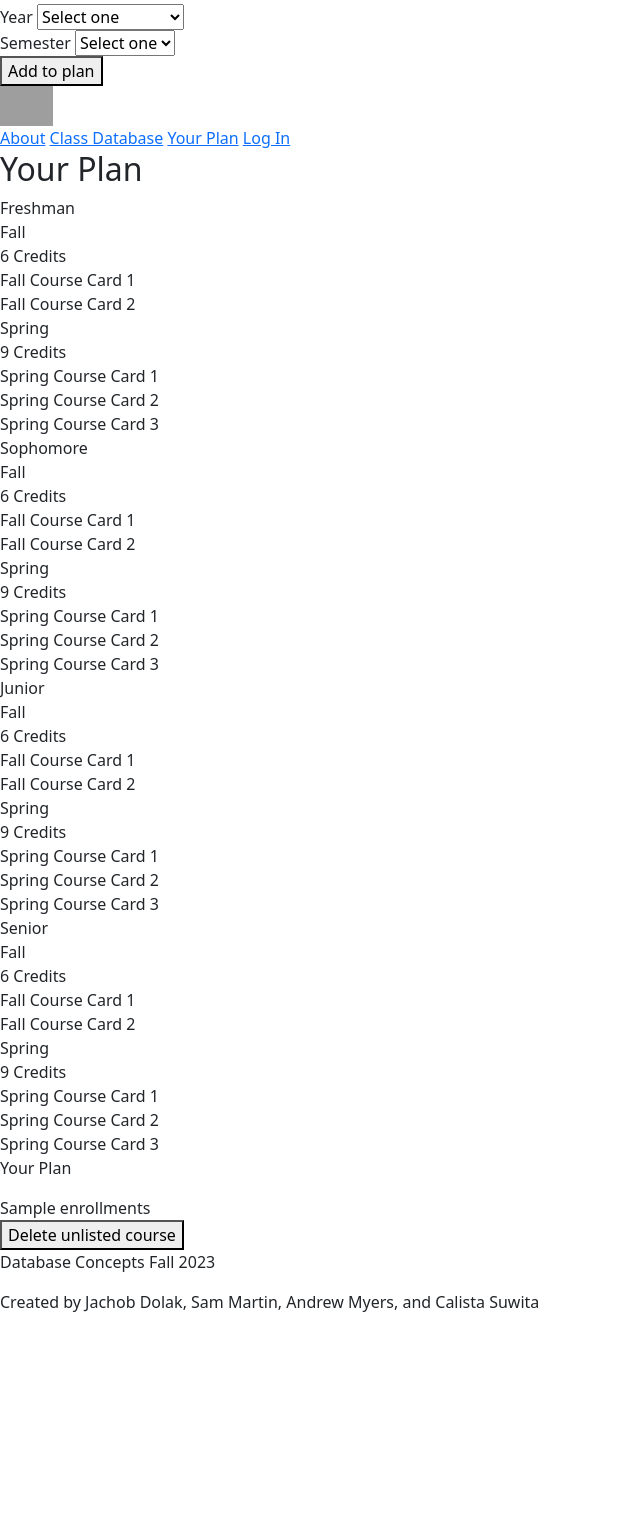
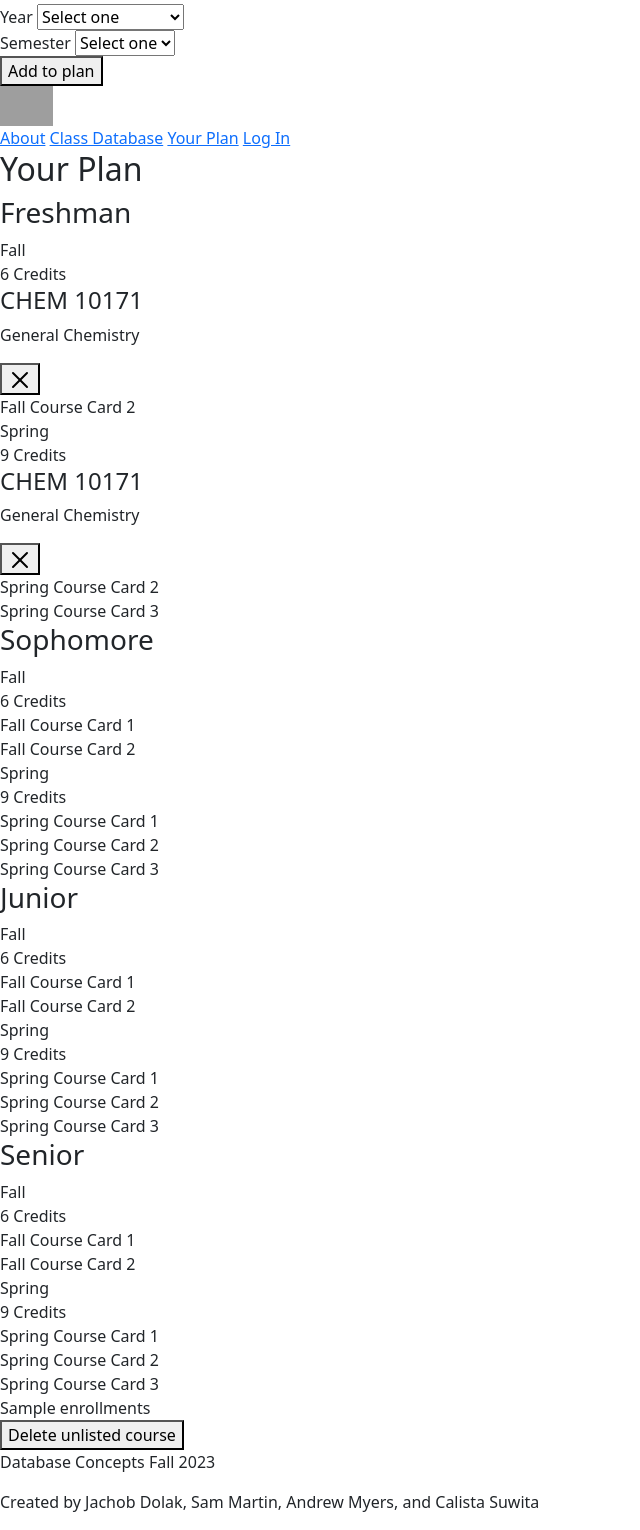
Before and after one commit to jdolak/plnd4u, a Flask app: template templates/plan.html in a window 1280 px wide. Shown: the part 142-1672 px from the top of the page, without its empty margins (0-640 px from the left). Before the commit the page ends 1454 px from the top, so only its background shows below. Run offline with Flask 3, Linux system fonts and the light colour scheme; the template is opened without the code that fills it: most values are stand-ins (such as "Sample title", 1, 10 or a date in 2020); grey boxes are pictures that could not be loaded.

Commit message:
plan is now cooler

```diff
--- a/templates/plan.html
+++ b/templates/plan.html
@@ -14,13 +14,57 @@
                     <div class="two-year-plan">
                         <div class="plan-card">
                             <div class="plan-card-heading">
-                                Freshman
+                                <h3 class="plan-card-year-text">Freshman</h3>
                             </div>
                             <div class="plan-card-all-semesters">
                                 <div class="plan-card-semester">
                                     <div class="plan-card-description">
-                                        <div>Fall</div>
-                                        <div>6 Credits</div>
+                                        <div class="plan-card-semester-text">Fall</div>
+                                        <div class="normal-text">6 Credits</div>
+                                    </div>
+                                    <div class="plan-card-courses">
+                                        <div class="plan-card-single-course">
+                                            <div class="plan-card-single-course-content">
+                                                <div class="plan-card-single-course-text">
+                                                    <h4 class="plan-card-single-course-code">CHEM 10171</h4>
+                                                    <p class="plan-card-single-course-name">General Chemistry</p>
+                                                </div>
+                                                <button class="remove-button"><img src="../static/images/remove.svg"></button>
+                                            </div>
+                                        </div>
+                                        <div>Fall Course Card 2</div>
+                                    </div>
+                                </div>
+                                <div class="plan-card-semester">
+                                    <div class="plan-card-description">
+                                        <div class="plan-card-semester-text">Spring</div>
+                                        <div class="normal-text">9 Credits</div>
+                                    </div>
+                                    <div class="plan-card-courses">
+                                        <div class="plan-card-single-course">
+                                            <div class="plan-card-single-course-content">
+                                                <div class="plan-card-single-course-text">
+                                                    <h4 class="plan-card-single-course-code">CHEM 10171</h4>
+                                                    <p class="plan-card-single-course-name">General Chemistry</p>
+                                                </div>
+                                                <button class="remove-button"><img src="../static/images/remove.svg"></button>
+                                            </div>
+                                        </div>
+                                        <div>Spring Course Card 2</div>
+                                        <div>Spring Course Card 3</div>
+                                    </div>
+                                </div>
+                            </div>
+                        </div>
+                        <div class="plan-card">
+                            <div class="plan-card-heading">
+                                <h3 class="plan-card-year-text">Sophomore</h3>
+                            </div>
+                            <div class="plan-card-all-semesters">
+                                <div class="plan-card-semester">
+                                    <div class="plan-card-description">
+                                        <div class="plan-card-semester-text">Fall</div>
+                                        <div class="normal-text">6 Credits</div>
                                     </div>
                                     <div class="plan-card-courses">
                                         <div>Fall Course Card 1</div>
@@ -29,36 +73,8 @@
                                 </div>
                                 <div class="plan-card-semester">
                                     <div class="plan-card-description">
-                                        <div>Spring</div>
-                                        <div>9 Credits</div>
-                                    </div>
-                                    <div class="plan-card-courses">
-                                        <div>Spring Course Card 1</div>
-                                        <div>Spring Course Card 2</div>
-                                        <div>Spring Course Card 3</div>
-                                    </div>
-                                </div>
-                            </div>
-                        </div>
-                        <div class="plan-card">
-                            <div class="plan-card-heading">
-                                Sophomore
-                            </div>
-                            <div class="plan-card-all-semesters">
-                                <div class="plan-card-semester">
-                                    <div class="plan-card-description">
-                                        <div>Fall</div>
-                                        <div>6 Credits</div>
-                                    </div>
-                                    <div class="plan-card-courses">
-                                        <div>Fall Course Card 1</div>
-                                        <div>Fall Course Card 2</div>
-                                    </div>
-                                </div>
-                                <div class="plan-card-semester">
-                                    <div class="plan-card-description">
-                                        <div>Spring</div>
-                                        <div>9 Credits</div>
+                                        <div class="plan-card-semester-text">Spring</div>
+                                        <div class="normal-text">9 Credits</div>
                                     </div>
                                     <div class="plan-card-courses">
                                         <div>Spring Course Card 1</div>
@@ -72,13 +88,13 @@
                     <div class="two-year-plan">
                         <div class="plan-card">
                             <div class="plan-card-heading">
-                                Junior
+                                <h3 class="plan-card-year-text">Junior</h3>
                             </div>
                             <div class="plan-card-all-semesters">
                                 <div class="plan-card-semester">
                                     <div class="plan-card-description">
-                                        <div>Fall</div>
-                                        <div>6 Credits</div>
+                                        <div class="plan-card-semester-text">Fall</div>
+                                        <div class="normal-text">6 Credits</div>
                                     </div>
                                     <div class="plan-card-courses">
                                         <div>Fall Course Card 1</div>
@@ -87,8 +103,8 @@
                                 </div>
                                 <div class="plan-card-semester">
                                     <div class="plan-card-description">
-                                        <div>Spring</div>
-                                        <div>9 Credits</div>
+                                        <div class="plan-card-semester-text">Spring</div>
+                                        <div class="normal-text">9 Credits</div>
                                     </div>
                                     <div class="plan-card-courses">
                                         <div>Spring Course Card 1</div>
@@ -100,13 +116,13 @@
                         </div>
                         <div class="plan-card">
                             <div class="plan-card-heading">
-                                Senior
+                                <h3 class="plan-card-year-text">Senior</h3>
                             </div>
                             <div class="plan-card-all-semesters">
                                 <div class="plan-card-semester">
                                     <div class="plan-card-description">
-                                        <div>Fall</div>
-                                        <div>6 Credits</div>
+                                        <div class="plan-card-semester-text">Fall</div>
+                                        <div class="normal-text">6 Credits</div>
                                     </div>
                                     <div class="plan-card-courses">
                                         <div>Fall Course Card 1</div>
@@ -115,8 +131,8 @@
                                 </div>
                                 <div class="plan-card-semester">
                                     <div class="plan-card-description">
-                                        <div>Spring</div>
-                                        <div>9 Credits</div>
+                                        <div class="plan-card-semester-text">Spring</div>
+                                        <div class="normal-text">9 Credits</div>
                                     </div>
                                     <div class="plan-card-courses">
                                         <div>Spring Course Card 1</div>
@@ -130,7 +146,6 @@
                 </div>
             </div>
         </div>
-        <p>Your Plan</p>
 
 
         <div id="unlisted-course-output">
```
Also changed, not shown: static/css/styles.css (+84 -5 lines), static/images/remove.svg (added).
